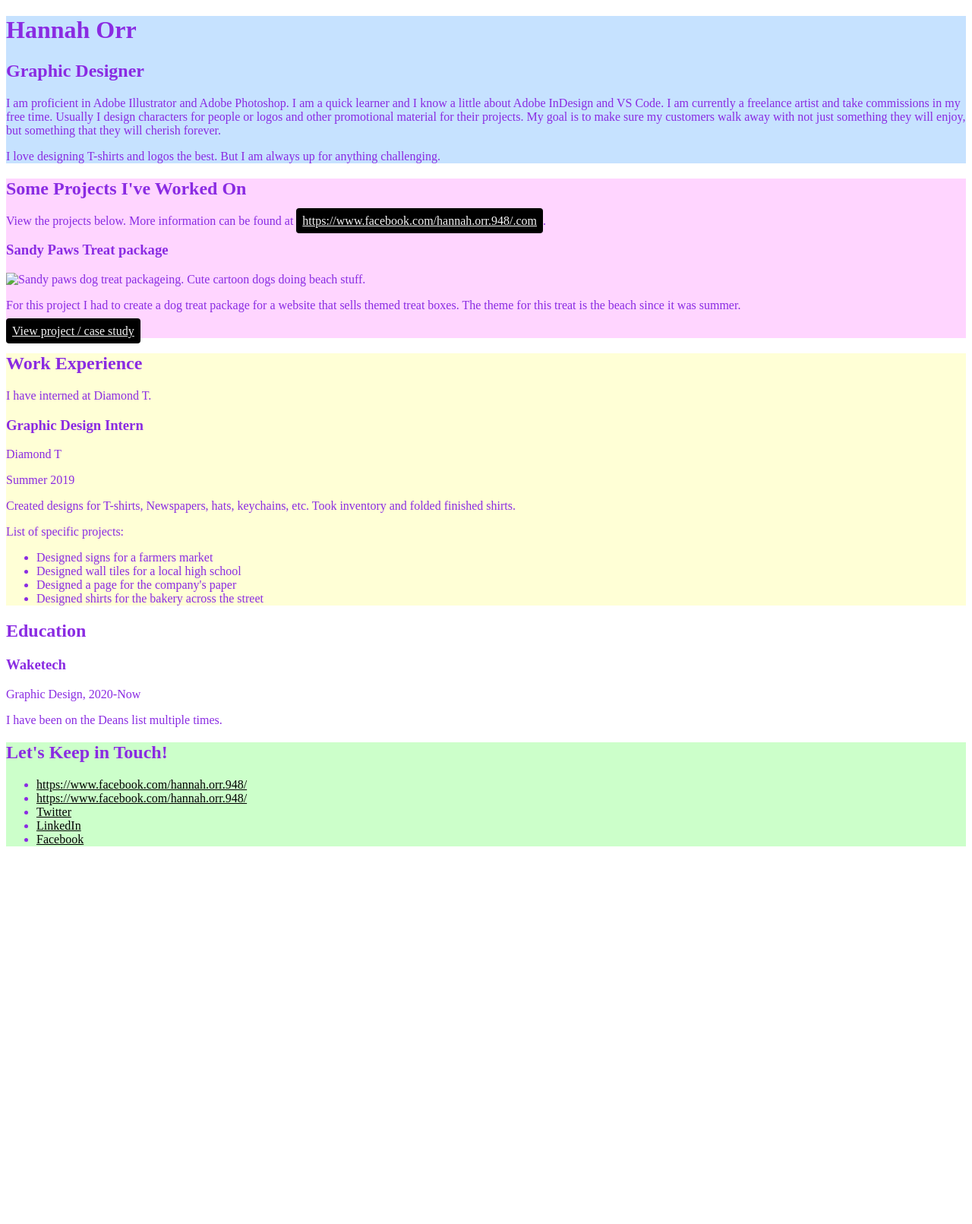
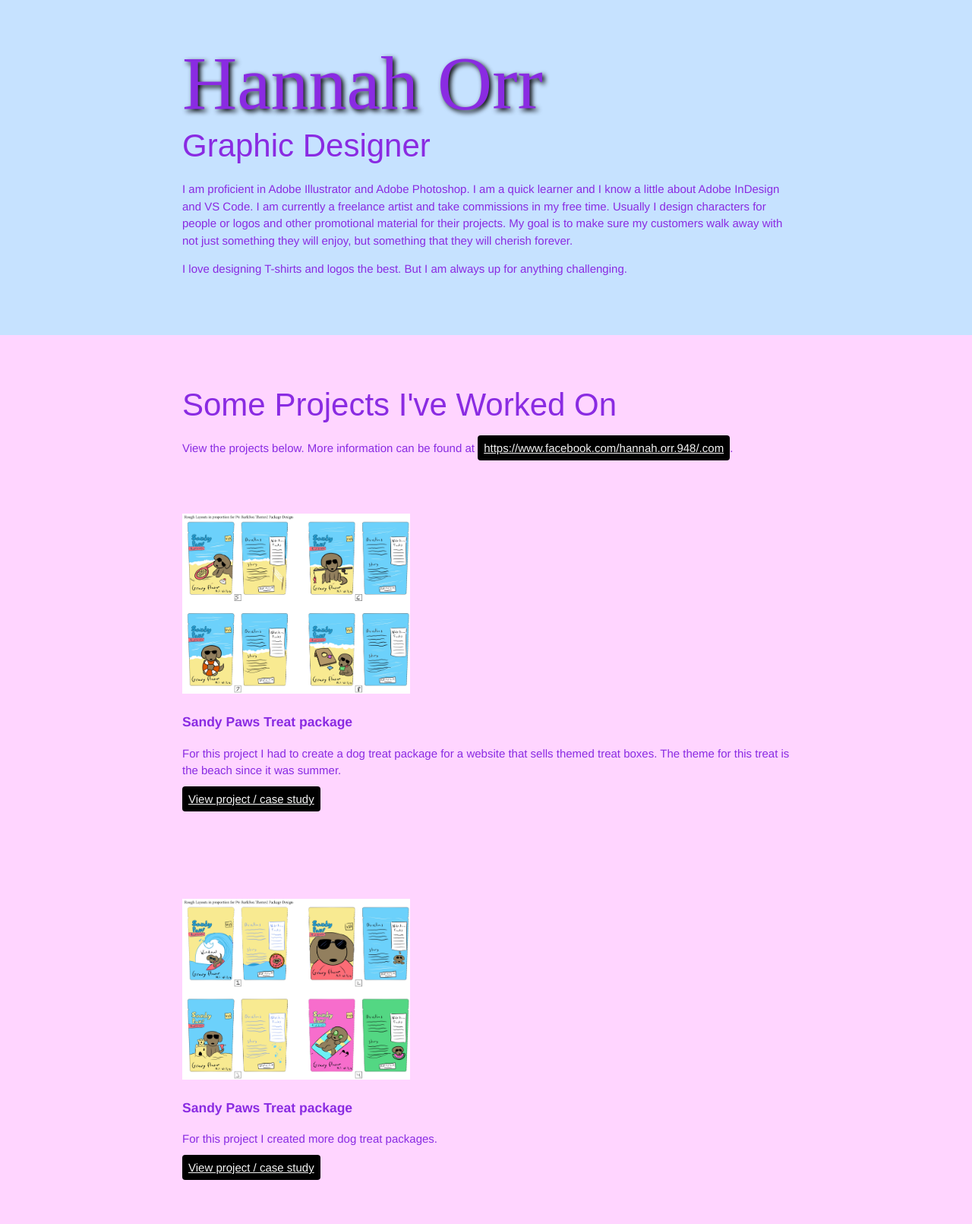
Before and after one commit to Heorr1/ResumeAssignment, a plain HTML site: page index.html in a window 1280 px wide. Shown: the top 1611 px of the page at 76% size. Before the commit the page ends 1130 px from the top, so only its background shows below. Drawn offline with Linux system fonts and the light colour scheme.

Commit message:
New Changes
New changes in styles

```diff
--- a/CSS.css
+++ b/CSS.css
@@ -1,7 +1,21 @@
 /*Global Styles
 ---------------------------------*/
+html {box-sizing: border-box;
+}
+*, *:before,*:after {
+box-sizing: inherit;
+}
+
+
+
+
 body {
-    color:blueviolet
+    margin: 0;
+    padding: 0;
+    color:blueviolet;
+    font-family: 'Franklin Gothic Medium', 'Arial Narrow', Arial, sans-serif;
+    font-size:15px;
+    line-height: 1.5;
 }
 img {
         width: 300px;
@@ -13,6 +27,31 @@ color:black
 }
 a:hover {
     text-decoration: none;
+}
+h1 {font-family: wedding script;
+    font-size: 100px;
+    line-height: 1;
+    text-shadow: 3px 3px 6px black;
+
+
+}
+h1, h2 { font-weight: 400;
+    margin: 0;
+
+}
+h2 {
+    font-family: fantasy;
+    margin: 0;
+    font-size: 42px;
+
+
+}
+.content-wrap{
+    width: 800px;
+    margin: 0 auto;
+    padding: 60px 0;
+
+
 }
 
 /*Profile
@@ -32,8 +71,29 @@ header {
     padding: 8px;
     border-radius: 4px;
 }
+
+.Project-item h3 {
+margin-top: 0;
+}
+.Projects .btn {
+    color:#F7FFF7;
+    background: #2F3061;
+    text-decoration: none;
+    padding: 8px;
+    border-radius: 4px;
+    display: inline-block;
+}
 .Projects a:hover {
     background: rgb(0, 0, 0,80%);
+}
+.Project-item {
+    overflow: hidden;
+    border-bottom: 1px dashed #000000;
+    padding: 25px 0;
+}
+.Project-item img {
+    float: left;
+    margin-right: 20px;
 }
 
 /*Work Experience
--- a/index.html
+++ b/index.html
@@ -10,35 +10,56 @@
     <main>
       <!-- ***********************  ABOUT / PROFILE  *********************** -->
       <header>
+        <div class="content-wrap">
         <h1>Hannah Orr</h1>
         <h2>Graphic Designer</h2>
 
         <p>I am proficient in Adobe Illustrator and Adobe Photoshop. I am a quick learner and I know a little about Adobe InDesign and VS Code. I am currently a freelance artist and take commissions in my free time. Usually I design characters for people or logos and other promotional material for their projects. My goal is to make sure my customers walk away with not just something they will enjoy, but something that they will cherish forever. </p>
         <p>I love designing T-shirts and logos the best. But I am always up for anything challenging.</p>
+      </div>
       </header>
 
       <!-- ********************  PROJECTS / PORTFOLIO  ********************* -->
       <section class="Projects">
+        <div class="content-wrap">
         <h2>Some Projects I've Worked On</h2>
         <p>View the projects below. More information can be found at <a href="https://www.facebook.com/hannah.orr.948/">https://www.facebook.com/hannah.orr.948/.com</a>.</p>
 
         <!-- Copy the whole <section> block to add more projects. -->
-        <section>
-          <h3>Sandy Paws Treat package</h3>
-          <img class=".btn" src="pictures\sandy paws2.jpg" alt="Sandy paws dog treat packageing. Cute cartoon dogs doing beach stuff.">
+        <section class="project-item">
+          <div class="content-wrap">
+            <img class=".btn" src="pictures\sandy paws2.jpg" alt="Sandy paws dog treat packageing. Cute cartoon dogs doing beach stuff.">
+            <h3>Sandy Paws Treat package</h3>
+
           <p>For this project I had to create a dog treat package for a website that sells themed treat boxes. The theme for this treat is the beach since it was summer.</p>
           <a href="#" target="_blank">View project / case study</a>
+        </div>
         </section>
+
+        <section class="project-item">
+          <div class="content-wrap">
+            <img class=".btn" src="pictures\sandy paws1.jpg" alt="Sandy paws dog treat packageing. More cute cartoon dogs doing beach stuff.">
+          <h3>Sandy Paws Treat package</h3>
+
+          <p>For this project I created more dog treat packages.</p>
+          <a href="#" target="_blank">View project / case study</a>
+        </div>
+        </section>
+
+
         <!-- End of Project block. -->
       </section>
 
       <!-- ***********************  WORK EXPERIENCE  *********************** -->
       <section class="work-experience">
+        <div class="content-wrap">
         <h2>Work Experience</h2>
         <p>I have interned at Diamond T.</p>
+        </div>
 
         <!-- Copy this whole <section> block to add more jobs. -->
         <section>
+          <div class="content-wrap">
           <h3>Graphic Design Intern</h3>
           <p>Diamond T</p>
           <p>Summer 2019</p>
@@ -50,12 +71,14 @@
             <li>Designed a page for the company's paper</li>
             <li>Designed shirts for the bakery across the street</li>
           </ul>
+        </div>
         </section>
         <!-- End of Job block. -->
       </section>
 
       <!-- ******************  EDUCATION & CERTIFICATIONS ****************** -->
       <section class="education">
+        <div class="content-wrap">
         <h2>Education</h2>
 
         <!-- Copy this whole <section> block to add more schools. -->
@@ -65,20 +88,25 @@
           <p>I have been on the Deans list multiple times.</p>
         </section>
         <!-- End of School block. -->
+        </div>
       </section>
 
       <!-- *****************  CONTACT INFO / SOCIAL MEDIA  ***************** -->
       <footer>
+        <div class="content-wrap">
         <h2>Let's Keep in Touch!</h2>
+        </div>
 
         <!-- Social media and contact links. Add or remove any networks. -->
         <ul>
+          <div class="content-wrap">
           <li><a href="https://www.facebook.com/hannah.orr.948/">https://www.facebook.com/hannah.orr.948/</a></li>
           <li><a href="https://www.facebook.com/hannah.orr.948/" target="_blank">https://www.facebook.com/hannah.orr.948/</a></li>
           <li><a href="#" target="_blank">Twitter</a></li>
           <li><a href="#" target="_blank">LinkedIn</a></li>
           <li><a href="#" target="_blank">Facebook</a></li>
         </ul>
+      </div>
       </footer>
     </main>
   </body>
```
Also changed, not shown: annie-spratt-unsplash.jpg (deleted), pictures/sandy paws1.jpg (added), pictures/sandy paws2.jpg (renamed from sandy paws2.jpg), styles.txt (added).
